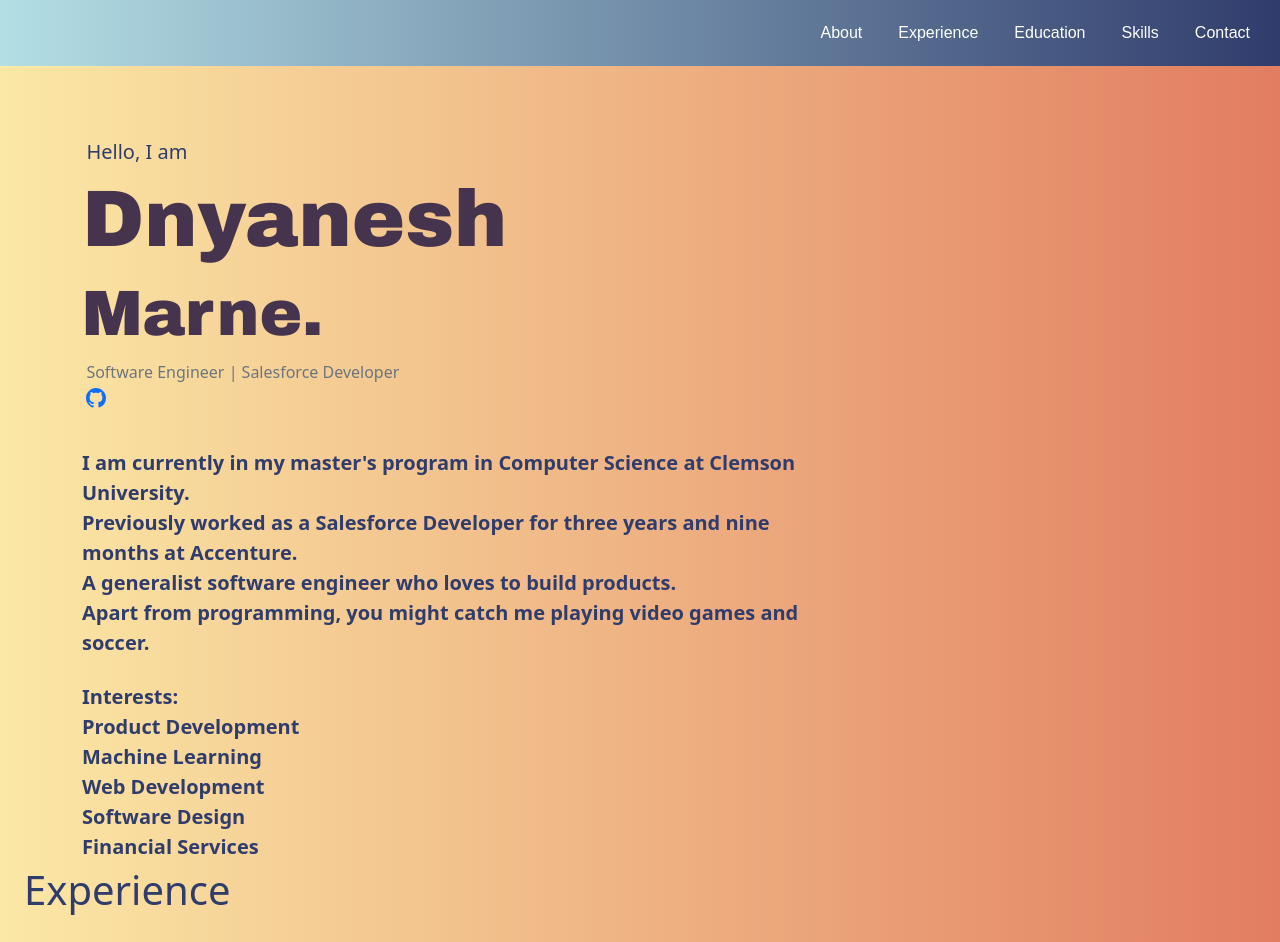
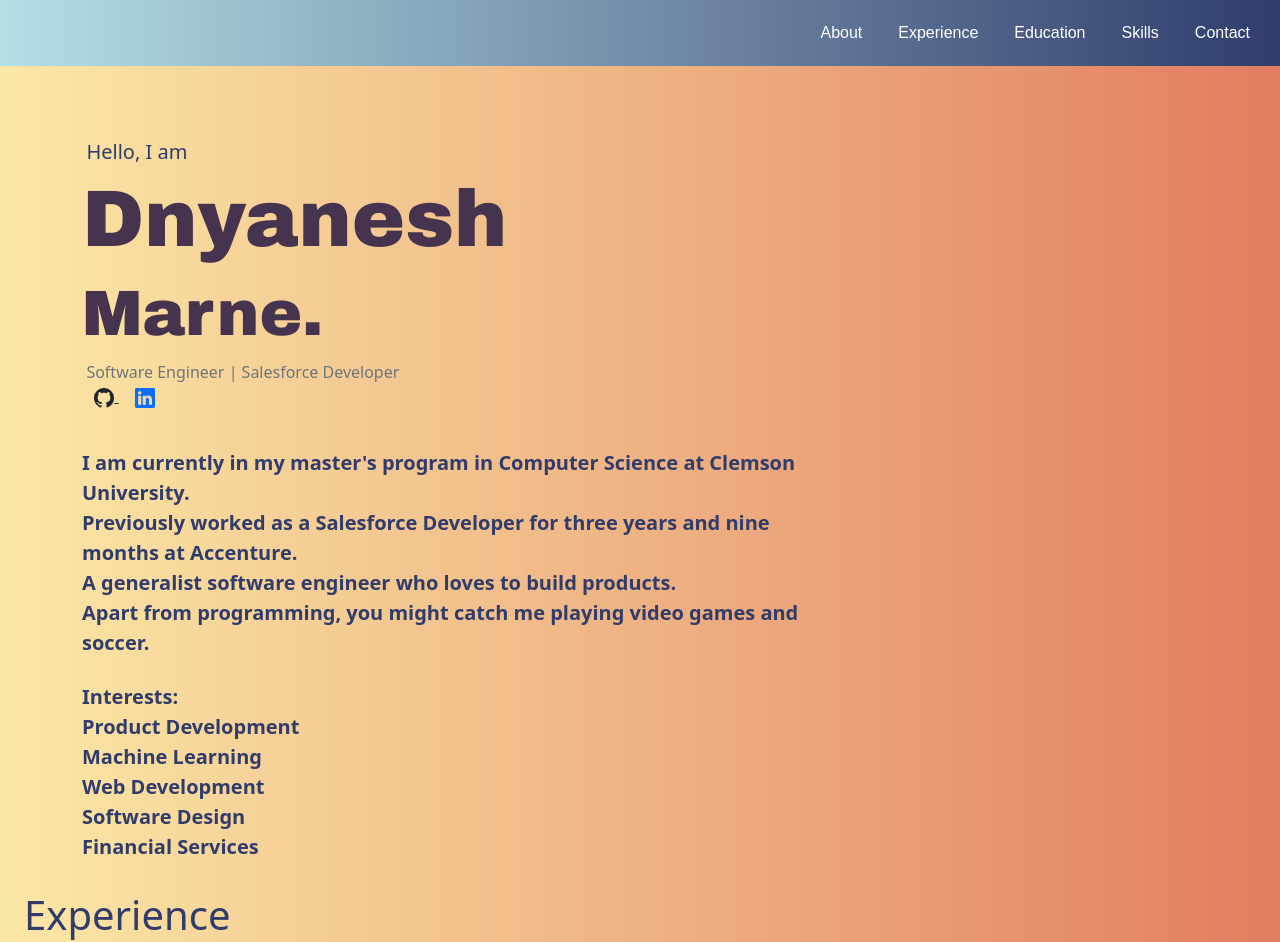
Before and after one commit to DnyaneshMarne/DnyaneshMarne.github.io, a plain HTML site: page index.html in a window 1280 px wide. Shown: the top 942 px of the page. Drawn offline with nearby package versions, Linux system fonts and the light colour scheme.

Commit message:
small additions

```diff
--- a/index.html
+++ b/index.html
@@ -76,12 +76,24 @@
                     <h1 class="display-1" style="font-family: Arial black, Helvetica, sans-serif; color: #46344E;">Dnyanesh</h1>
                     <h3 class="display-3" style="font-family: Arial black, Helvetica, sans-serif; color: #46344E;">Marne.</h3>
                     <p class="text-muted" style="margin-left:0.6%;">Software Engineer | Salesforce Developer <br>
-                        <a target="_blank" href="https://github.com/DnyaneshMarne">
+                        <!--div class="row"-->
+                        <!--div style="float: left;"-->
+                        <a href="https://github.com/DnyaneshMarne" target="_blank" class="link-dark m-2">
                         <svg xmlns="http://www.w3.org/2000/svg" width="20" height="20" fill="currentColor" class="bi bi-github" viewBox="0 0 16 16">
                             <path d="M8 0C3.58 0 0 3.58 0 8c0 3.54 2.29 6.53 5.47 7.59.4.07.55-.17.55-.38 0-.19-.01-.82-.01-1.49-2.01.37-2.53-.49-2.69-.94-.09-.23-.48-.94-.82-1.13-.28-.15-.68-.52-.01-.53.63-.01 1.08.58 1.23.82.72 1.21 1.87.87 2.33.66.07-.52.28-.87.51-1.07-1.78-.2-3.64-.89-3.64-3.95 0-.87.31-1.59.82-2.15-.08-.2-.36-1.02.08-2.12 0 0 .67-.21 2.2.82.64-.18 1.32-.27 2-.27.68 0 1.36.09 2 .27 1.53-1.04 2.2-.82 2.2-.82.44 1.1.16 1.92.08 2.12.51.56.82 1.27.82 2.15 0 3.07-1.87 3.75-3.65 3.95.29.25.54.73.54 1.48 0 1.07-.01 1.93-.01 2.2 0 .21.15.46.55.38A8.012 8.012 0 0 0 16 8c0-4.42-3.58-8-8-8z"/>
                           </svg>
                         </a>
+                        <!--/div>
+                        <div style="float: left;"-->
+                        <a href="https://www.linkedin.com/in/dnyanesh-marne/" target="_blank"  class="m-2">
+                            <svg xmlns="http://www.w3.org/2000/svg" width="20" height="20" fill="currentColor" class="bi bi-linkedin" viewBox="0 0 16 16">
+                                <path d="M0 1.146C0 .513.526 0 1.175 0h13.65C15.474 0 16 .513 16 1.146v13.708c0 .633-.526 1.146-1.175 1.146H1.175C.526 16 0 15.487 0 14.854V1.146zm4.943 12.248V6.169H2.542v7.225h2.401zm-1.2-8.212c.837 0 1.358-.554 1.358-1.248-.015-.709-.52-1.248-1.342-1.248-.822 0-1.359.54-1.359 1.248 0 .694.521 1.248 1.327 1.248h.016zm4.908 8.212V9.359c0-.216.016-.432.08-.586.173-.431.568-.878 1.232-.878.869 0 1.216.662 1.216 1.634v3.865h2.401V9.25c0-2.22-1.184-3.252-2.764-3.252-1.274 0-1.845.7-2.165 1.193v.025h-.016a5.54 5.54 0 0 1 .016-.025V6.169h-2.4c.03.678 0 7.225 0 7.225h2.4z"/>
+                              </svg>
+                        </a>
+                        <!--/div-->
+                    <!--/div-->
                     </p>
+
                     </div>
                     <br>
                     <B style="font-size:20px;">I am currently in my master's program in Computer Science at Clemson University.<br>
@@ -110,7 +122,7 @@
             </div>
         </div>
         <div class="container-fluid" id="Experience">
-            <h1 style="margin-top: 0%;">Experience</h1><br>
+            <h1 style="margin-top: 2%;">Experience</h1><br>
             <div class="row no-gutters" style="font-size: 20px;">
                 <div class="col col-12 col-md-6 col-lg-8 align-self-start">
                     <ul class="list-group">
```
